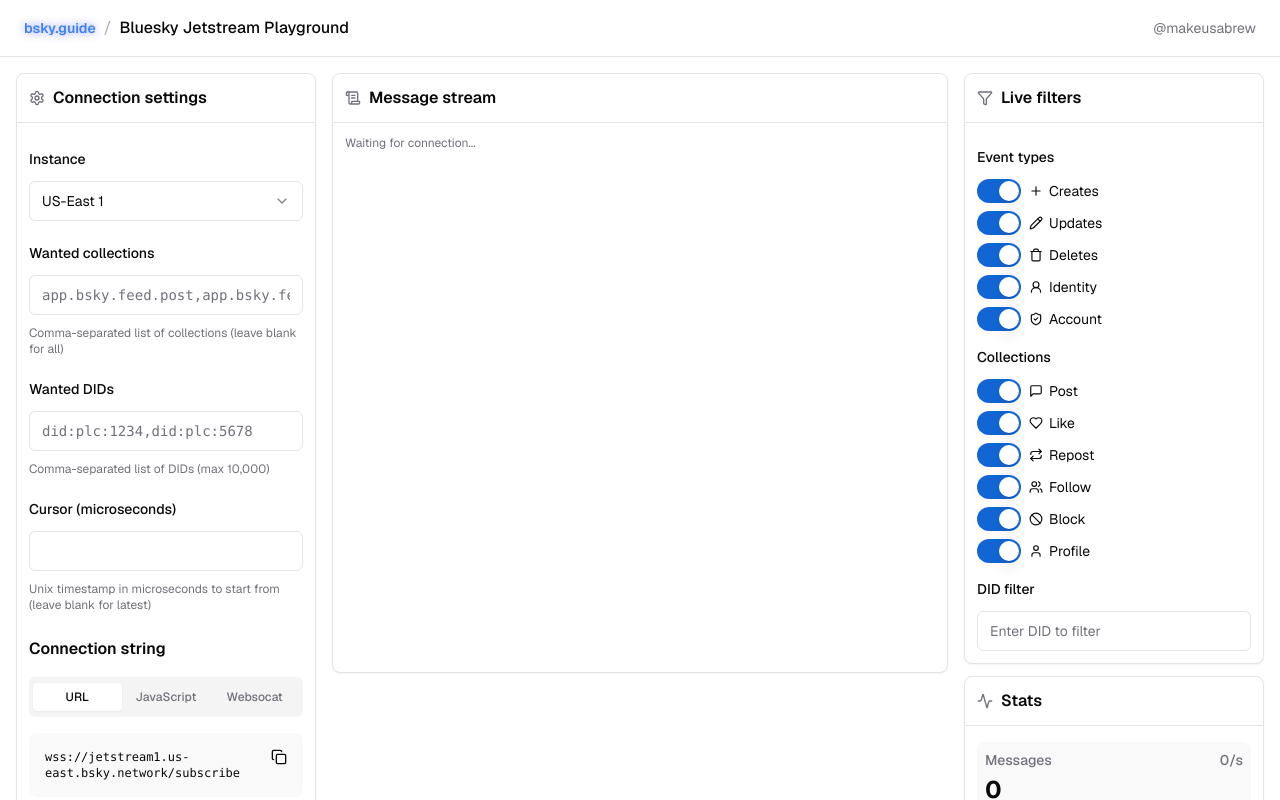
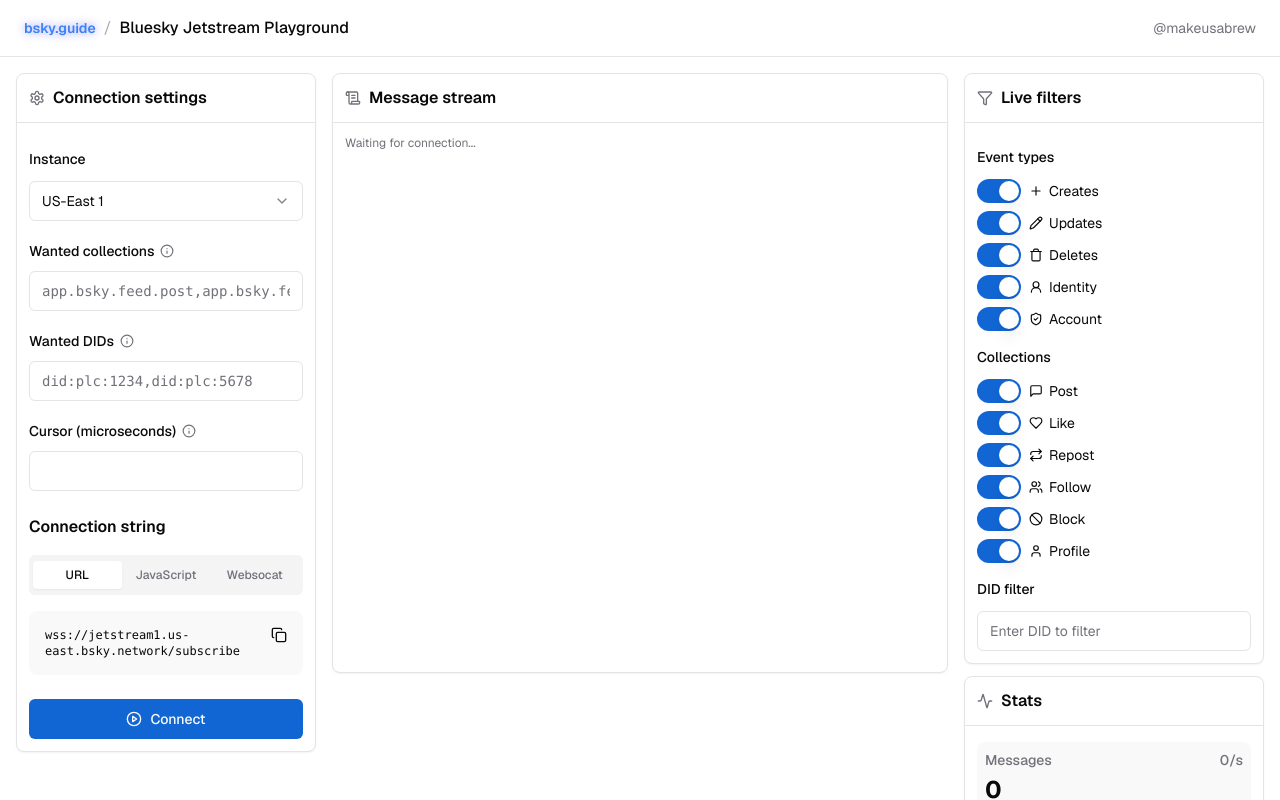
Before and after one commit to makeusabrew/playground.bsky.guide, a Next.js app: page / in a window 1280 px wide. Shown: the top 800 px of the page. Built offline with nearby package versions, Linux system fonts and the light colour scheme.

Commit message:
move helper text to tooltips

```diff
--- a/components/connection-config.tsx
+++ b/components/connection-config.tsx
@@ -2,8 +2,9 @@
 import { Input } from '@/components/ui/input'
 import { Label } from '@/components/ui/label'
 import { Select, SelectContent, SelectItem, SelectTrigger, SelectValue } from '@/components/ui/select'
+import { Tooltip, TooltipContent, TooltipProvider, TooltipTrigger } from '@/components/ui/tooltip'
 import { JetstreamConfig } from '@/types/jetstream'
-import { Settings } from 'lucide-react'
+import { Info, Settings } from 'lucide-react'
 import { ConnectionState } from '@/app/page'
 
 interface ConnectionConfigProps {
@@ -14,6 +15,7 @@
 
 export default function ConnectionConfig({ options, setOptions }: ConnectionConfigProps) {
   return (
+    <TooltipProvider>
       <div className="p-3">
         <div className="space-y-6">
           <div className="flex items-center justify-between border-b pb-3 -mx-3 px-3">
@@ -48,7 +50,17 @@
             </div>
 
             <div className="space-y-2.5">
+              <div className="flex items-center gap-1.5">
                 <Label className="text-sm">Wanted collections</Label>
+                <Tooltip>
+                  <TooltipTrigger asChild>
+                    <Info size={14} className="text-muted-foreground" />
+                  </TooltipTrigger>
+                  <TooltipContent side="right">
+                    <p>Comma-separated list of collections (leave blank for all)</p>
+                  </TooltipContent>
+                </Tooltip>
+              </div>
               <Input
                 className="font-mono text-sm"
                 placeholder="app.bsky.feed.post,app.bsky.feed.like"
@@ -60,11 +72,20 @@
                   })
                 }
               />
-            <p className="text-xs text-muted-foreground">Comma-separated list of collections (leave blank for all)</p>
             </div>
 
             <div className="space-y-2.5">
+              <div className="flex items-center gap-1.5">
                 <Label className="text-sm">Wanted DIDs</Label>
+                <Tooltip>
+                  <TooltipTrigger asChild>
+                    <Info size={14} className="text-muted-foreground" />
+                  </TooltipTrigger>
+                  <TooltipContent side="right">
+                    <p>Comma-separated list of DIDs (max 10,000)</p>
+                  </TooltipContent>
+                </Tooltip>
+              </div>
               <Input
                 className="font-mono text-sm"
                 placeholder="did:plc:1234,did:plc:5678"
@@ -76,11 +97,20 @@
                   })
                 }
               />
-            <p className="text-xs text-muted-foreground">Comma-separated list of DIDs (max 10,000)</p>
             </div>
 
             <div className="space-y-2.5">
+              <div className="flex items-center gap-1.5">
                 <Label className="text-sm">Cursor (microseconds)</Label>
+                <Tooltip>
+                  <TooltipTrigger asChild>
+                    <Info size={14} className="text-muted-foreground" />
+                  </TooltipTrigger>
+                  <TooltipContent side="right">
+                    <p>Unix timestamp in microseconds to start from (leave blank for latest)</p>
+                  </TooltipContent>
+                </Tooltip>
+              </div>
               <Input
                 className="font-mono text-sm"
                 placeholder=""
@@ -92,12 +122,10 @@
                   })
                 }
               />
-            <p className="text-xs text-muted-foreground">
-              Unix timestamp in microseconds to start from (leave blank for latest)
-            </p>
             </div>
           </div>
         </div>
       </div>
+    </TooltipProvider>
   )
 }
--- /dev/null
+++ b/components/ui/tooltip.tsx
@@ -0,0 +1,30 @@
+"use client"
+
+import * as React from "react"
+import * as TooltipPrimitive from "@radix-ui/react-tooltip"
+
+import { cn } from "@/lib/utils"
+
+const TooltipProvider = TooltipPrimitive.Provider
+
+const Tooltip = TooltipPrimitive.Root
+
+const TooltipTrigger = TooltipPrimitive.Trigger
+
+const TooltipContent = React.forwardRef<
+  React.ElementRef<typeof TooltipPrimitive.Content>,
+  React.ComponentPropsWithoutRef<typeof TooltipPrimitive.Content>
+>(({ className, sideOffset = 4, ...props }, ref) => (
+  <TooltipPrimitive.Content
+    ref={ref}
+    sideOffset={sideOffset}
+    className={cn(
+      "z-50 overflow-hidden rounded-md border bg-popover px-3 py-1.5 text-sm text-popover-foreground shadow-md animate-in fade-in-0 zoom-in-95 data-[state=closed]:animate-out data-[state=closed]:fade-out-0 data-[state=closed]:zoom-out-95 data-[side=bottom]:slide-in-from-top-2 data-[side=left]:slide-in-from-right-2 data-[side=right]:slide-in-from-left-2 data-[side=top]:slide-in-from-bottom-2",
+      className
+    )}
+    {...props}
+  />
+))
+TooltipContent.displayName = TooltipPrimitive.Content.displayName
+
+export { Tooltip, TooltipTrigger, TooltipContent, TooltipProvider }
--- a/package.json
+++ b/package.json
@@ -15,6 +15,7 @@
     "@radix-ui/react-slot": "^1.1.2",
     "@radix-ui/react-switch": "^1.1.3",
     "@radix-ui/react-tabs": "^1.1.3",
+    "@radix-ui/react-tooltip": "^1.1.8",
     "babel-plugin-react-compiler": "^19.0.0-beta-30d8a17-20250209",
     "class-variance-authority": "^0.7.1",
     "clsx": "^2.1.1",
```
Also changed, not shown: 1 other file (tests, documents, lock files or other folders). Lines whose indentation alone changed are shown as unchanged.
